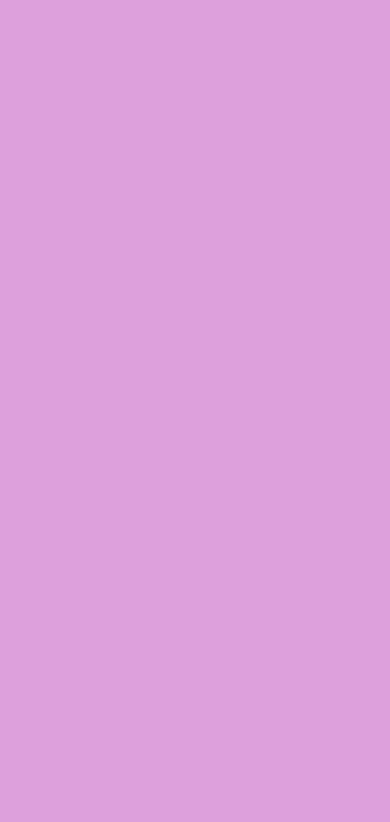
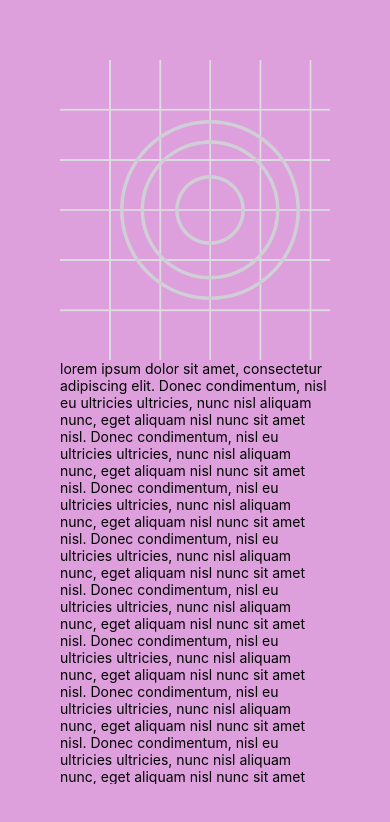
Before and after one commit to gopinav/React-Native-Tutorials, a React Native app in the folder HelloWorld/: screen / in a window 390 px wide. Shown: the top 822 px of the page. Built offline with nearby package versions, Linux system fonts and the light colour scheme.

Commit message:
ScrollView

```diff
--- a/HelloWorld/App.js
+++ b/HelloWorld/App.js
@@ -1,20 +1,44 @@
-import { View, Text, Image, ImageBackground } from "react-native";
+import { View, Text, Image, ImageBackground, ScrollView } from "react-native";
 
 const logoImg = require("./assets/adaptive-icon.png");
 
 export default function App() {
   return (
     <View style={{ flex: 1, backgroundColor: "plum", padding: 60 }}>
-      {/* <Image source={logoImg} style={{ width: 300, height: 300 }} />
+      <ScrollView>
+        <Image source={logoImg} style={{ width: 300, height: 300 }} />
+
+        <Text>
+          lorem ipsum dolor sit amet, consectetur adipiscing elit. Donec
+          condimentum, nisl eu ultricies ultricies, nunc nisl aliquam nunc, eget
+          aliquam nisl nunc sit amet nisl. Donec condimentum, nisl eu ultricies
+          ultricies, nunc nisl aliquam nunc, eget aliquam nisl nunc sit amet
+          nisl. Donec condimentum, nisl eu ultricies ultricies, nunc nisl
+          aliquam nunc, eget aliquam nisl nunc sit amet nisl. Donec condimentum,
+          nisl eu ultricies ultricies, nunc nisl aliquam nunc, eget aliquam nisl
+          nunc sit amet nisl. Donec condimentum, nisl eu ultricies ultricies,
+          nunc nisl aliquam nunc, eget aliquam nisl nunc sit amet nisl. Donec
+          condimentum, nisl eu ultricies ultricies, nunc nisl aliquam nunc, eget
+          aliquam nisl nunc sit amet nisl. Donec condimentum, nisl eu ultricies
+          ultricies, nunc nisl aliquam nunc, eget aliquam nisl nunc sit amet
+          nisl. Donec condimentum, nisl eu ultricies ultricies, nunc nisl
+          aliquam nunc, eget aliquam nisl nunc sit amet nisl. Donec condimentum,
+          nisl eu ultricies
+        </Text>
+
+        <Image source={logoImg} style={{ width: 300, height: 300 }} />
+
+        {/* <Image source={logoImg} style={{ width: 300, height: 300 }} />
       <Image
         source={{ uri: "https://picsum.photos/200" }}
         style={{ width: 200, height: 200 }}
       /> */}
-      {/* <ImageBackground source={logoImg} style={{ flex: 1 }}>
+        {/* <ImageBackground source={logoImg} style={{ flex: 1 }}>
         <Text>
           <Text style={{ color: "white" }}>Hello</Text> World!
         </Text>
       </ImageBackground> */}
+      </ScrollView>
     </View>
   );
 }
```
